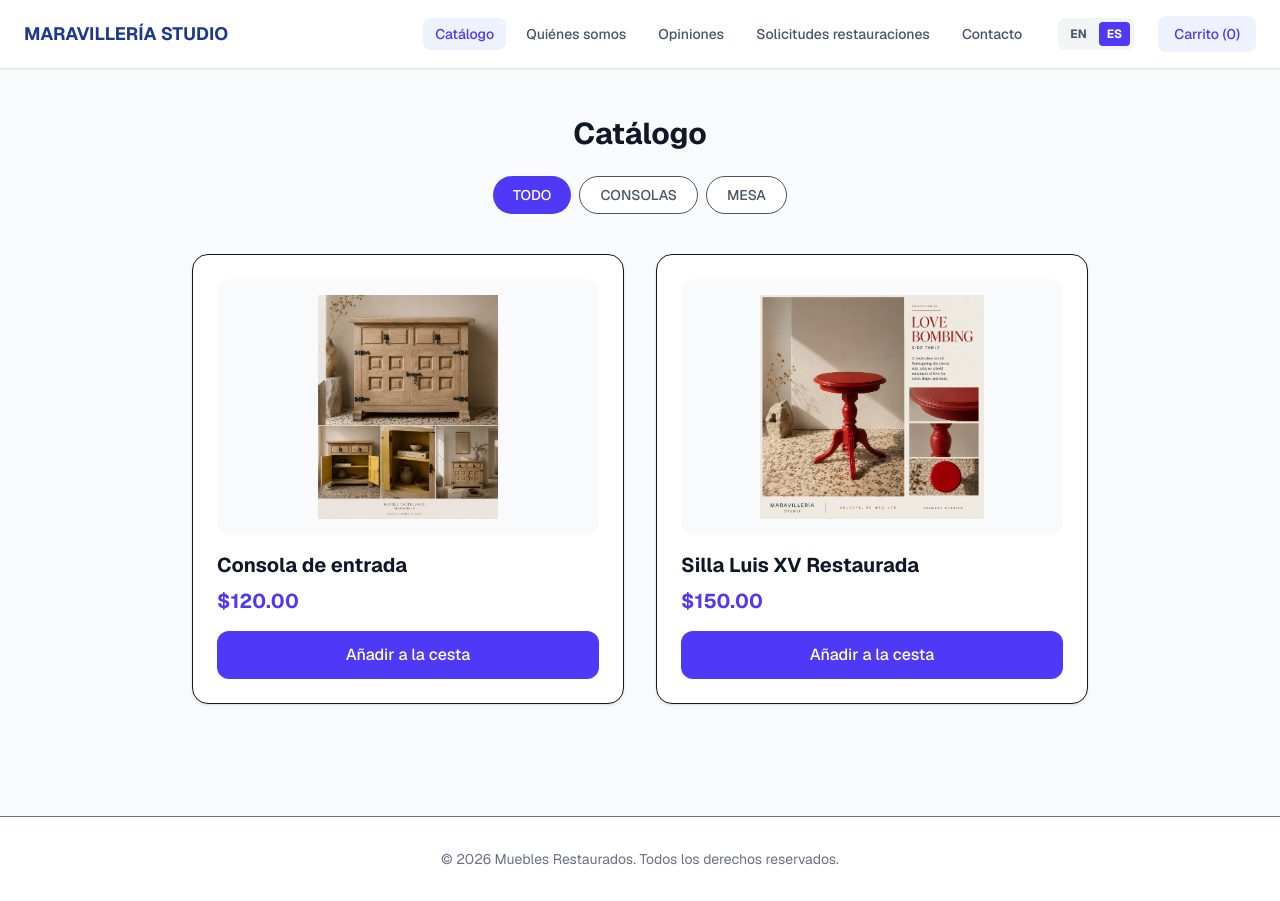
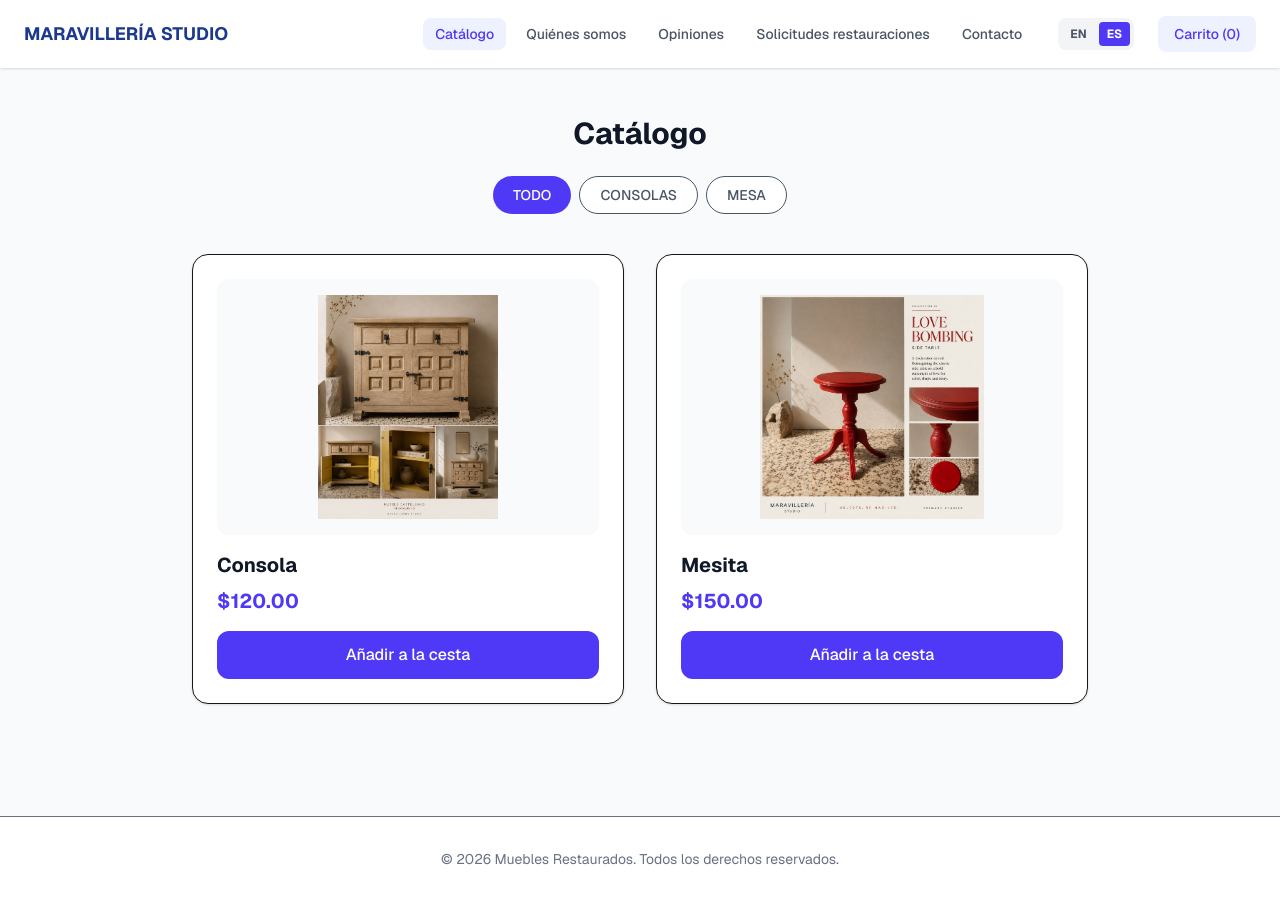
Before and after one commit to maribelquintero2011-netizen/muebles-restaurados, a Next.js app: page / in a window 1280 px wide. Built offline with nearby package versions, Linux system fonts and the light colour scheme.

Commit message:
Correccion de nombres e imagenes de consola y mesa

```diff
--- a/app/page.tsx
+++ b/app/page.tsx
@@ -218,11 +218,11 @@ export default function Home() {
     window.scrollTo({ top: 0, behavior: 'instant' });
   };
 
-  // Productos corregidos con sus nombres correctos asignados a cada imagen
+  // Nombres actualizados: "Consola" y "Mesita"
   const [products] = useState<Product[]>([
     {
       id: 1,
-      title: "Consola de entrada",
+      title: "Consola",
       description: "Mueble consola de estilo moderno, perfecto para el recibidor.",
       fullDescription: "Consola minimalista de líneas rectas, fabricada en madera.",
       price: 120.00,
@@ -231,9 +231,9 @@ export default function Home() {
     },
     {
       id: 2,
-      title: "Silla Luis XV Restaurada",
-      description: "Silla de madera de haya restaurada y tapizada.",
-      fullDescription: "Esta exquisita silla estilo Luis XV ha sido cuidadosamente restaurada a mano.",
+      title: "Mesita",
+      description: "Mesita auxiliar de madera restaurada y pintada.",
+      fullDescription: "Exquisita mesita auxiliar cuidadosamente restaurada a mano.",
       price: 150.00,
       category: "MESA",
       images: "/imagen2.jpg.jfif"
```
